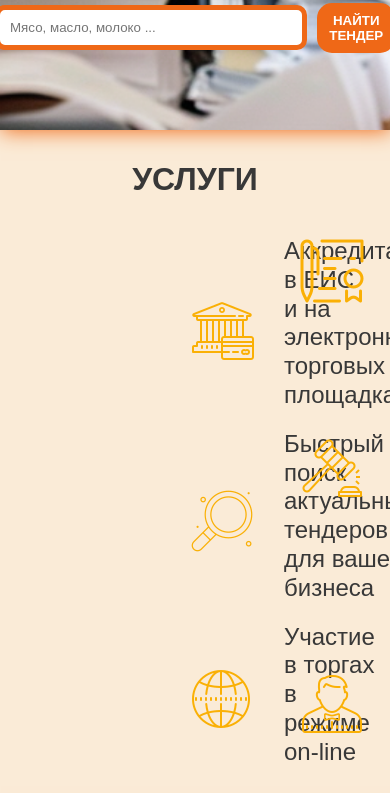
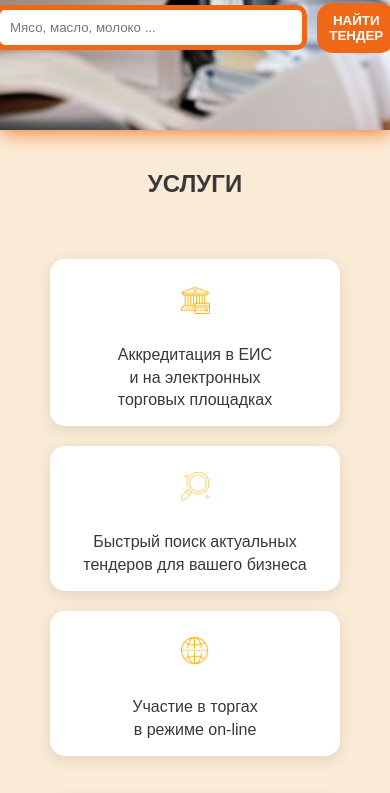
Before and after one commit to akezhev/Tender-Play_website, a plain HTML site: page index.html in a window 390 px wide. Shown: the part 2338-3131 px from the top of the page. Drawn offline with nearby package versions, Linux system fonts and the light colour scheme.

Commit message:
modified some file

```diff
--- a/css/style.css
+++ b/css/style.css
@@ -408,43 +408,130 @@ body {
 
 /* block-4 */
 .block-4 {
-  margin-left: 40px
+  margin: 40px 0;
+  padding: 20px;
 }
+
 .block-4__inner {
-  padding: 0 10px 0 80px;
+  padding: 20px;
   display: flex;
-  justify-content: space-between;
-  align-items: center;
+  flex-wrap: wrap;
+  justify-content: center;
+  gap: 30px;
 }
+
 .block-4__services {
-  width: 50%;
-  padding: 10px 30px 30px;
+  width: 45%;
+  min-width: 300px;
+  padding: 20px;
   display: flex;
   flex-direction: column;
-  justify-content: space-between;
-  gap: 20px;
+  gap: 30px;
 }
+
 .block-4__card {
   display: flex;
   align-items: center;
+  padding: 20px;
+  background: #fff;
+  border-radius: 15px;
+  box-shadow: 0 4px 15px rgba(0, 0, 0, 0.1);
+  transition: all 0.3s ease;
+}
 
+.block-4__card:hover {
+  transform: translateY(-5px);
+  box-shadow: 0 8px 25px rgba(239, 104, 23, 0.2);
 }
+
 .block-4__h1 {
-  padding: 10px 40px 10px 0;
-  margin-top: 20px;
-  font-size: 32px;
+  width: 100%;
+  padding: 20px;
+  margin-bottom: 30px;
+  font-size: 36px;
   text-align: center;
   text-transform: uppercase;
+  color: #383838;
 }
+
 .block-4__card p {
   padding: 0 20px;
-  font-size: 24px;
+  font-size: 18px;
   font-weight: 500;
-  /* text-transform: uppercase; */
+  color: #383838;
+  line-height: 1.4;
 }
+
 .block-4__img {
-  margin: 10px;
-  padding: 10px 0 0 10px;
+  width: 60px;
+  height: 60px;
+  padding: 10px;
+  transition: transform 0.3s ease;
+}
+
+.block-4__card:hover .block-4__img {
+  transform: scale(1.1);
+}
+
+@media (max-width: 1024px) {
+  .block-4__services {
+    width: 100%;
+    max-width: 600px;
+  }
+
+  .block-4__h1 {
+    font-size: 32px;
+  }
+}
+
+@media (max-width: 768px) {
+  .block-4 {
+    margin: 20px 0;
+    padding: 10px;
+  }
+
+  .block-4__inner {
+    padding: 10px;
+    gap: 20px;
+  }
+
+  .block-4__services {
+    padding: 10px;
+    gap: 20px;
+  }
+
+  .block-4__card {
+    padding: 15px;
+  }
+
+  .block-4__card p {
+    font-size: 16px;
+  }
+
+  .block-4__img {
+    width: 50px;
+    height: 50px;
+  }
+}
+
+@media (max-width: 480px) {
+  .block-4__h1 {
+    font-size: 24px;
+    padding: 10px;
+  }
+
+  .block-4__card {
+    flex-direction: column;
+    text-align: center;
+  }
+
+  .block-4__img {
+    margin-bottom: 10px;
+  }
+
+  .block-4__card p {
+    padding: 10px 0 0;
+  }
 }
 
 /* block-5 */
@@ -873,29 +960,34 @@ button[type="submit"]:hover {
 }
 .element-animation.element-show {
   opacity: 1;
-  transition: all 1.5s;
+  transition: all 1.5s cubic-bezier(0.4, 0, 0.2, 1);
   transform: translateY(0%);
 }
 
 /* ----------------------- animation_2 --------------------- */
 .element-animation_2 {
   opacity: 0;
-  transform: translateX(-250px);
+  transform: translateX(-100px) scale(0.8);
+  filter: blur(10px);
 }
 .element-animation_2.element-show_2 {
   opacity: 1;
-  transition: all 1.5s;
-  transform: translateX(0%);
+  transform: translateX(0) scale(1);
+  filter: blur(0);
+  transition: all 0.8s cubic-bezier(0.4, 0, 0.2, 1);
 }
+
 /* ----------------------- animation_3 --------------------- */
 .element-animation_3 {
   opacity: 0;
-  transform: translateX(250px);
+  transform: translateX(100px) scale(0.8);
+  filter: blur(10px);
 }
 .element-animation_3.element-show_3 {
   opacity: 1;
-  transition: all 1.5s;
-  transform: translateX(0%);
+  transform: translateX(0) scale(1);
+  filter: blur(0);
+  transition: all 0.8s cubic-bezier(0.4, 0, 0.2, 1);
 }
 
 .review-avatar.company-logo {
--- a/js/scroll.js
+++ b/js/scroll.js
@@ -15,16 +15,11 @@ for (let anchor of anchors) {
 }
 
 // scroll_animation_block------------------------
-function onEntry(entry) {
-  entry.forEach(change => {
-    if (change.isIntersecting) {
-     change.target.classList.add('element-show');
-    }
-  });
-}
+let options = {
+  rootMargin: '0px',
+  threshold: [0.2, 0.5, 0.75]
+};
 
-let options = {
-  threshold: [0.5] };
 let observer = new IntersectionObserver(onEntry, options);
 let elements = document.querySelectorAll('.element-animation');
 
@@ -33,33 +28,51 @@ for (let elm of elements) {
 }
 
 // scroll_animation_block_4----------------------------
-function onEntry2(entry) {
-  entry.forEach(change => {
-    if (change.isIntersecting) {
-     change.target.classList.add('element-show_2');
+let options2 = {
+  rootMargin: '0px',
+  threshold: [0.2, 0.5, 0.75]
+};
+
+let observer2 = new IntersectionObserver(onEntry2, options2);
+let elements2 = document.querySelectorAll('.element-animation_2');
+
+for (let elm of elements2) {
+  observer2.observe(elm);
+}
+
+// ----------------------------------------------------
+let options3 = {
+  rootMargin: '0px',
+  threshold: [0.2, 0.5, 0.75]
+};
+
+let observer3 = new IntersectionObserver(onEntry3, options3);
+let elements3 = document.querySelectorAll('.element-animation_3');
+
+for (let elm of elements3) {
+  observer3.observe(elm);
+}
+
+function onEntry(entries) {
+  entries.forEach(entry => {
+    if (entry.isIntersecting) {
+      entry.target.classList.add('element-show');
     }
   });
 }
-let options2 = {
-  threshold: [0.5] };
-let observer2 = new IntersectionObserver(onEntry2, options2);
-let elements2 = document.querySelectorAll('.element-animation_2');
-for (let elm2 of elements2) {
-  observer2.observe(elm2);
-}
 
-// ----------------------------------------------------
-function onEntry3(entry) {
-  entry.forEach(change => {
-    if (change.isIntersecting) {
-     change.target.classList.add('element-show_3');
+function onEntry2(entries) {
+  entries.forEach(entry => {
+    if (entry.isIntersecting) {
+      entry.target.classList.add('element-show_2');
     }
   });
 }
-let options3 = {
-  threshold: [0.5] };
-let observer3 = new IntersectionObserver(onEntry3, options2);
-let elements3 = document.querySelectorAll('.element-animation_3');
-for (let elm3 of elements3) {
-  observer3.observe(elm3);
+
+function onEntry3(entries) {
+  entries.forEach(entry => {
+    if (entry.isIntersecting) {
+      entry.target.classList.add('element-show_3');
+    }
+  });
 }
```
